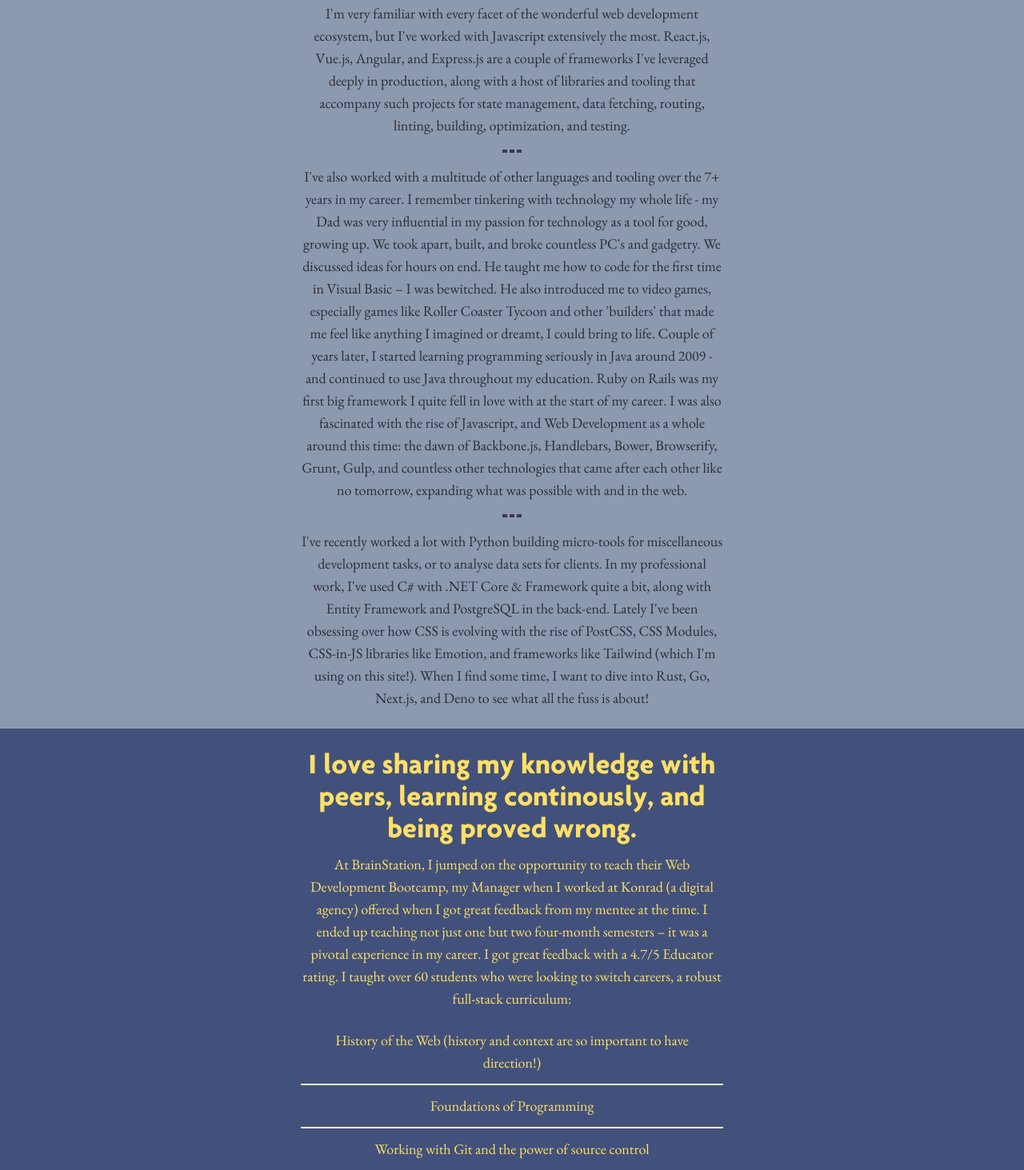
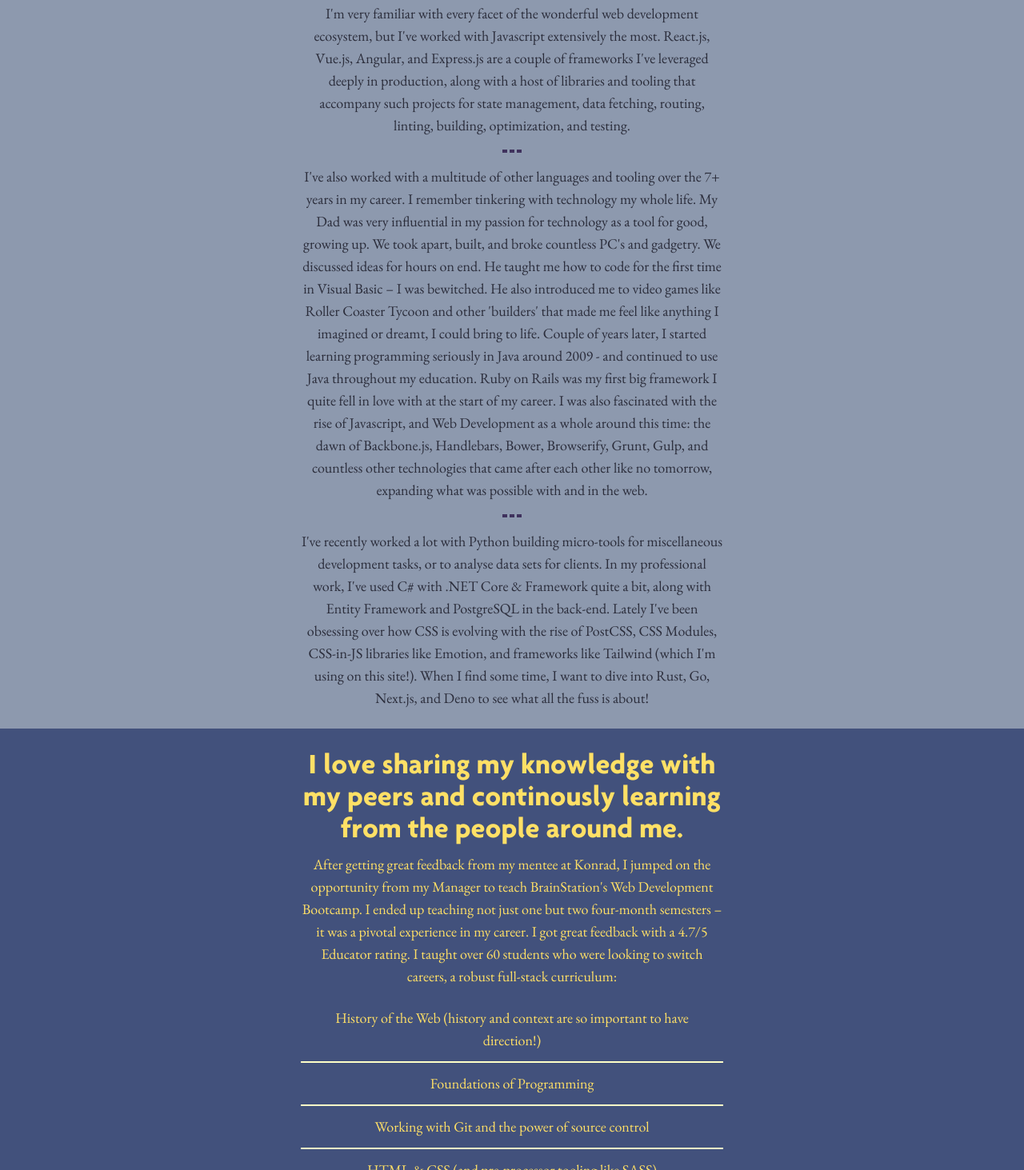
Before and after one commit to yashsway/yashsway.github.io, a website built with Parcel: page index.html in a window 1280 px wide. Shown: the part 1305-2768 px from the top of the page at 80% size. Built offline with nearby package versions, Linux system fonts and the light colour scheme; a script that the page names is missing.

Commit message:
grammar fixes

```diff
--- a/index.html
+++ b/index.html
@@ -58,16 +58,16 @@
             <p class="text-2xl md:text-4xl font-semibold mb-3">I have experience with all parts of the full-stack, with expertise in the front-end.</p>
             <p class="text-md md:text-lg leading-relaxed font-normal font-serif mb-2">I'm very familiar with every facet of the wonderful web development ecosystem, but I've worked with Javascript extensively the most. React.js, Vue.js, Angular, and Express.js are a couple of frameworks I've leveraged deeply in production, along with a host of libraries and tooling that accompany such projects for state management, data fetching, routing, linting, building, optimization, and testing.</p>
             <hr class="w-6 border-2 border-indigo-base border-dashed mx-auto my-4">
-            <p class="text-md md:text-lg leading-relaxed font-normal font-serif mb-2">I've also worked with a multitude of other languages and tooling over the 7+ years in my career. I remember tinkering with technology my whole life - my Dad was very influential in my passion for technology as a tool for good, growing up. We took apart, built, and broke countless PC's and gadgetry. We discussed ideas for hours on end. He taught me how to code for the first time in Visual Basic – I was bewitched. He also introduced me to video games, especially games like Roller Coaster Tycoon and other 'builders' that made me feel like anything I imagined or dreamt, I could bring to life. Couple of years later, I started learning programming seriously in Java around 2009 - and continued to use Java throughout my education. Ruby on Rails was my first big framework I quite fell in love with at the start of my career. I was also fascinated with the rise of Javascript, and Web Development as a whole around this time: the dawn of Backbone.js, Handlebars, Bower, Browserify, Grunt, Gulp, and countless other technologies that came after each other like no tomorrow, expanding what was possible with and in the web.</p>
+            <p class="text-md md:text-lg leading-relaxed font-normal font-serif mb-2">I've also worked with a multitude of other languages and tooling over the 7+ years in my career. I remember tinkering with technology my whole life. My Dad was very influential in my passion for technology as a tool for good, growing up. We took apart, built, and broke countless PC's and gadgetry. We discussed ideas for hours on end. He taught me how to code for the first time in Visual Basic – I was bewitched. He also introduced me to video games like Roller Coaster Tycoon and other 'builders' that made me feel like anything I imagined or dreamt, I could bring to life. Couple of years later, I started learning programming seriously in Java around 2009 - and continued to use Java throughout my education. Ruby on Rails was my first big framework I quite fell in love with at the start of my career. I was also fascinated with the rise of Javascript, and Web Development as a whole around this time: the dawn of Backbone.js, Handlebars, Bower, Browserify, Grunt, Gulp, and countless other technologies that came after each other like no tomorrow, expanding what was possible with and in the web.</p>
             <hr class="w-6 border-2 border-indigo-base border-dashed mx-auto my-4">
             <p class="text-md md:text-lg leading-relaxed font-normal font-serif">I've recently worked a lot with Python building micro-tools for miscellaneous development tasks, or to analyse data sets for clients. In my professional work, I've used C# with .NET Core & Framework quite a bit, along with Entity Framework and PostgreSQL in the back-end.  Lately I've been obsessing over how CSS is evolving with the rise of PostCSS, CSS Modules, CSS-in-JS libraries like Emotion, and frameworks like Tailwind (which I'm using on this site!). When I find some time, I want to dive into Rust, Go, Next.js, and Deno to see what all the fuss is about!</p>
           </div>
         </section>
         <section class="bg-indigo-light text-yellow-base">
           <div class="container p-6 w-full h-full my-0 mx-auto max-w-prose">
-            <p class="text-2xl md:text-4xl font-semibold mb-3 text-center">I love sharing my knowledge with peers, learning continously, and being proved wrong.</p>
+            <p class="text-2xl md:text-4xl font-semibold mb-3 text-center">I love sharing my knowledge with my peers and continously learning from the people around me.</p>
             <div class="text-center">
-              <p class="text-md md:text-lg leading-relaxed font-light font-serif mb-3">At BrainStation, I jumped on the opportunity to teach their Web Development Bootcamp, my Manager when I worked at Konrad (a digital agency) offered when I got great feedback from my mentee at the time. I ended up teaching not just one but two four-month semesters – it was a pivotal experience in my career. I got great feedback with a 4.7/5 Educator rating. I taught over 60 students who were looking to switch careers, a robust full-stack curriculum:</p>
+              <p class="text-md md:text-lg leading-relaxed font-light font-serif mb-3">After getting great feedback from my mentee at Konrad, I jumped on the opportunity from my Manager to teach BrainStation's Web Development Bootcamp. I ended up teaching not just one but two four-month semesters – it was a pivotal experience in my career. I got great feedback with a 4.7/5 Educator rating. I taught over 60 students who were looking to switch careers, a robust full-stack curriculum:</p>
               <ol class="timeline list-inside list-none text-md md:text-lg leading-relaxed font-light font-serif mb-3">
                 <li>History of the Web (history and context are so important to have direction!)</li>
                 <li>Foundations of Programming</li>
```
